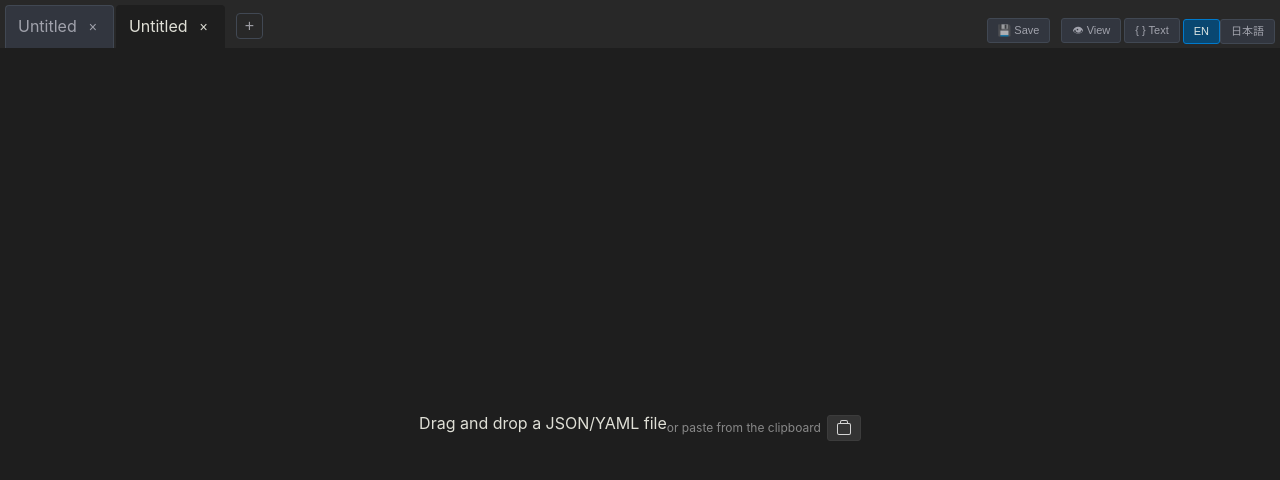
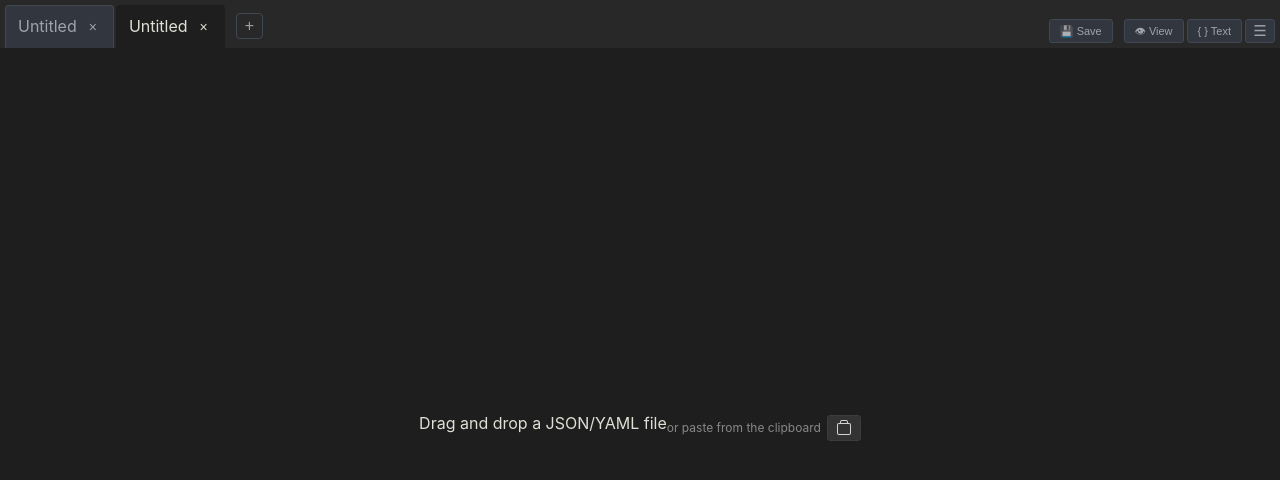
Before and after one commit to enpedasi/electron-json-viewer, a React (Vite) app in the folder src/renderer/: page / in a window 1280 px wide. Shown: the top 480 px of the page. Built offline with nearby package versions, Linux system fonts and the light colour scheme.

Commit message:
feat: move language selector into tab menu

```diff
--- a/src/renderer/src/components/Tabs/TabsComponent.css
+++ b/src/renderer/src/components/Tabs/TabsComponent.css
@@ -180,3 +180,71 @@
     border-color: #007acc;
     color: var(--ev-c-text-1);
 }
+
+.tab-menu {
+    position: relative;
+}
+
+.tab-menu-btn {
+    width: 30px;
+    height: 24px;
+    border: 1px solid var(--ev-c-gray-2);
+    border-radius: 3px;
+    background: var(--ev-c-gray-3);
+    color: var(--ev-c-text-2);
+    cursor: pointer;
+    font-size: 15px;
+    line-height: 1;
+    display: inline-flex;
+    align-items: center;
+    justify-content: center;
+}
+
+.tab-menu-btn:hover,
+.tab-menu-btn.active {
+    background: var(--ev-c-gray-2);
+    color: var(--ev-c-text-1);
+}
+
+.tab-menu-popover {
+    position: absolute;
+    top: calc(100% + 5px);
+    right: 0;
+    min-width: 132px;
+    padding: 6px;
+    border: 1px solid var(--ev-c-gray-2);
+    border-radius: 4px;
+    background: var(--ev-c-black-mute);
+    box-shadow: 0 8px 20px rgba(0, 0, 0, 0.35);
+    z-index: 20;
+}
+
+.tab-menu-label {
+    padding: 4px 8px 6px;
+    color: var(--ev-c-text-2);
+    font-size: 11px;
+    border-bottom: 1px solid var(--ev-c-gray-2);
+    margin-bottom: 4px;
+}
+
+.tab-menu-item {
+    width: 100%;
+    padding: 6px 8px;
+    border: none;
+    border-radius: 3px;
+    background: transparent;
+    color: var(--ev-c-text-2);
+    cursor: pointer;
+    text-align: left;
+    font-size: 12px;
+}
+
+.tab-menu-item:hover {
+    background: var(--ev-c-gray-2);
+    color: var(--ev-c-text-1);
+}
+
+.tab-menu-item.active {
+    background: #094771;
+    color: var(--ev-c-text-1);
+}
--- a/src/renderer/src/components/Tabs/TabsComponent.tsx
+++ b/src/renderer/src/components/Tabs/TabsComponent.tsx
@@ -1,4 +1,4 @@
-import React from 'react'
+import React, { useEffect, useRef, useState } from 'react'
 import './TabsComponent.css'
 import { getFileNameFromPath } from '../Cell/FileUtils'
 import { Language, Translator } from '../../i18n'
@@ -42,12 +42,32 @@ const TabsComponent: React.FC<TabsProps> = ({
   t
 }) => {
   const isEditMode = activeTabMode === 'edit'
+  const [menuOpen, setMenuOpen] = useState(false)
+  const menuRef = useRef<HTMLDivElement>(null)
   const getTabDisplayName = (tab: TabInfo) =>
     tab.filePath
       ? getFileNameFromPath(tab.filePath)
       : tab.fileName === 'Untitled'
         ? t('tabs.untitled')
         : getFileNameFromPath(tab.fileName)
+
+  useEffect(() => {
+    if (!menuOpen) return
+
+    const handlePointerDown = (event: PointerEvent) => {
+      if (!menuRef.current?.contains(event.target as Node)) {
+        setMenuOpen(false)
+      }
+    }
+
+    document.addEventListener('pointerdown', handlePointerDown)
+    return () => document.removeEventListener('pointerdown', handlePointerDown)
+  }, [menuOpen])
+
+  const handleLanguageSelect = (nextLanguage: Language) => {
+    onLanguageChange(nextLanguage)
+    setMenuOpen(false)
+  }
 
   return (
     <div className="tabs-container">
@@ -103,21 +123,38 @@ const TabsComponent: React.FC<TabsProps> = ({
         >
           {activeTabViewMode === 'grid' ? `{ } ${t('tabs.text')}` : `⚏ ${t('tabs.grid')}`}
         </button>
-        <div className="language-switcher" title={t('tabs.language')} aria-label={t('tabs.language')}>
+        <div className="tab-menu" ref={menuRef}>
           <button
-            className={`tab-mode-btn ${language === 'en' ? 'active' : ''}`}
-            onClick={() => onLanguageChange('en')}
-            title={t('tabs.english')}
+            className={`tab-menu-btn ${menuOpen ? 'active' : ''}`}
+            onClick={() => setMenuOpen((open) => !open)}
+            title={t('tabs.menu')}
+            aria-label={t('tabs.menu')}
+            aria-expanded={menuOpen}
+            aria-haspopup="menu"
           >
-            EN
+            ☰
           </button>
-          <button
-            className={`tab-mode-btn ${language === 'ja' ? 'active' : ''}`}
-            onClick={() => onLanguageChange('ja')}
-            title={t('tabs.japanese')}
-          >
-            日本語
-          </button>
+          {menuOpen && (
+            <div className="tab-menu-popover" role="menu">
+              <div className="tab-menu-label">{t('tabs.language')}</div>
+              <button
+                className={`tab-menu-item ${language === 'en' ? 'active' : ''}`}
+                onClick={() => handleLanguageSelect('en')}
+                role="menuitemradio"
+                aria-checked={language === 'en'}
+              >
+                EN
+              </button>
+              <button
+                className={`tab-menu-item ${language === 'ja' ? 'active' : ''}`}
+                onClick={() => handleLanguageSelect('ja')}
+                role="menuitemradio"
+                aria-checked={language === 'ja'}
+              >
+                日本語
+              </button>
+            </div>
+          )}
         </div>
       </div>
     </div>
--- a/src/renderer/src/i18n.ts
+++ b/src/renderer/src/i18n.ts
@@ -17,6 +17,7 @@ export const messages = {
     'tabs.showText': 'Show text view',
     'tabs.showGrid': 'Show grid view',
     'tabs.language': 'Language',
+    'tabs.menu': 'Menu',
     'tabs.english': 'English',
     'tabs.japanese': 'Japanese',
     'app.selectTab': 'Select a tab.',
@@ -84,6 +85,7 @@ export const messages = {
     'tabs.showText': 'テキスト表示',
     'tabs.showGrid': 'グリッド表示',
     'tabs.language': '言語',
+    'tabs.menu': 'メニュー',
     'tabs.english': '英語',
     'tabs.japanese': '日本語',
     'app.selectTab': 'タブを選択してください。',
```
Also changed, not shown: 1 other file (tests, documents, lock files or other folders).
